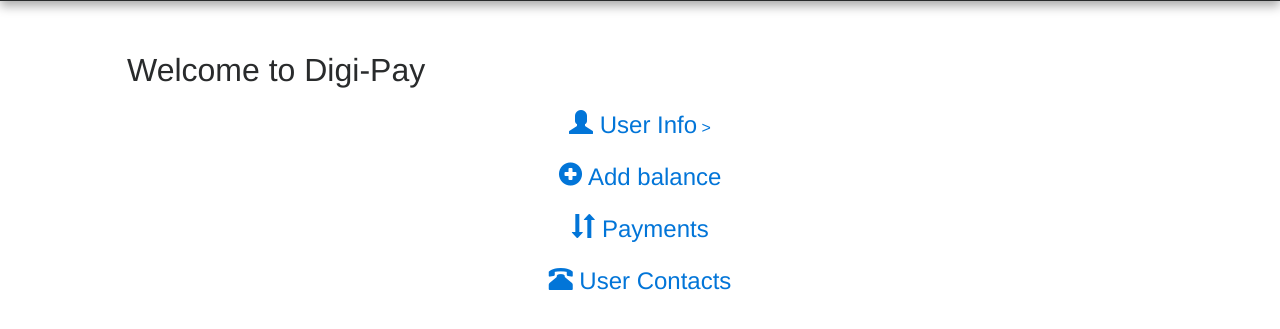
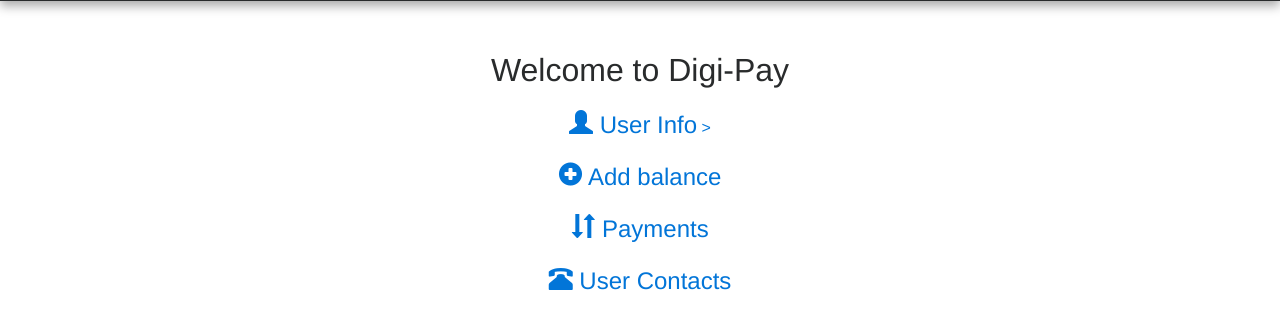
Before and after one commit to firaaz/mongo_project, a Flask app: page /selection_page in a window 1280 px wide. Shown: the part 97-426 px from the top of the page. Run offline with Flask 2, Linux system fonts and the light colour scheme; the visitor is signed in with stand-in values (Sample User, id 1); some libraries are stand-ins or nearby versions.

Commit message:
Last and final commit

```diff
--- a/templates/base.html
+++ b/templates/base.html
@@ -39,14 +39,7 @@
                         <li><a href="/signout" style="margin-left: 400px;"><span class="glyphicon glyphicon-off" aria-hidden="true"></span> Log Out</a></li>
                     </ul>
                 </nav>
-                {% else %}
-                <nav>
-                    <ul>
-                        <!-- <li><a href="/signin"></a></li>
-                        <li><a href="/signup"></a></li> -->
-                        <!--<li><a href="#">Decrypt</a></li>-->
-                    </ul>
-                </nav>
+
                 {% endif %}
             </header>
         </div>
--- a/templates/selection_page.html
+++ b/templates/selection_page.html
@@ -4,7 +4,7 @@
 Digi-Pay
 {% endblock %}
 {% block content %}
-<h1>Welcome to Digi-Pay</h1>
+<h1 style="text-align: center">Welcome to Digi-Pay</h1>
 
 <div class="container">
 <center><div class="square"><span class="cont" style="font-size: 24px;line-height: 0.4;font-weight: 500;font-style: normal;"><a href="user_info"><span class="glyphicon glyphicon-user" aria-hidden="true"></span> User Info</a<span class="glyphicon glyphicon-search" aria-hidden="true"></span> ></span></div></center>
```
